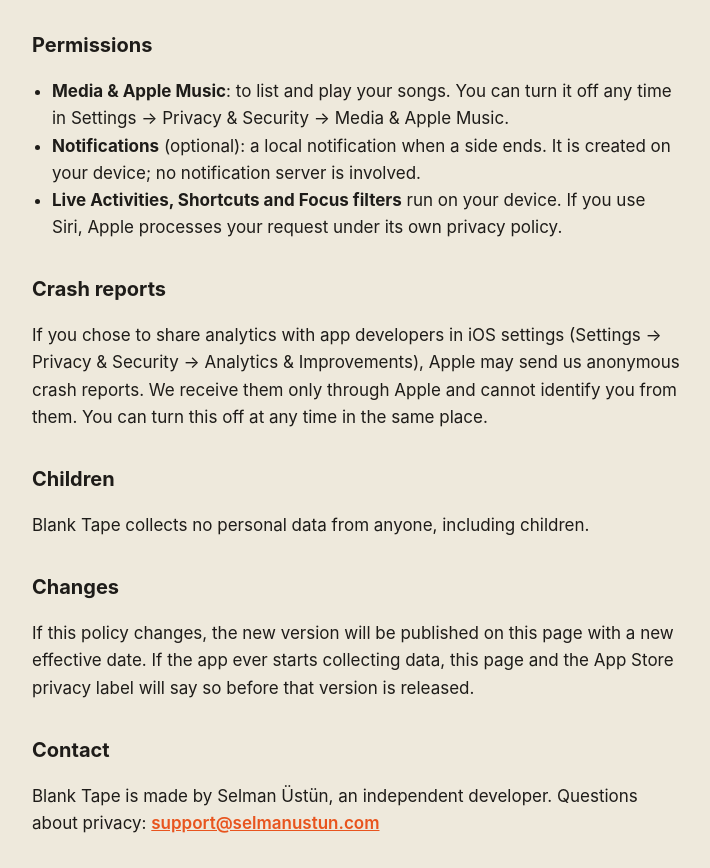
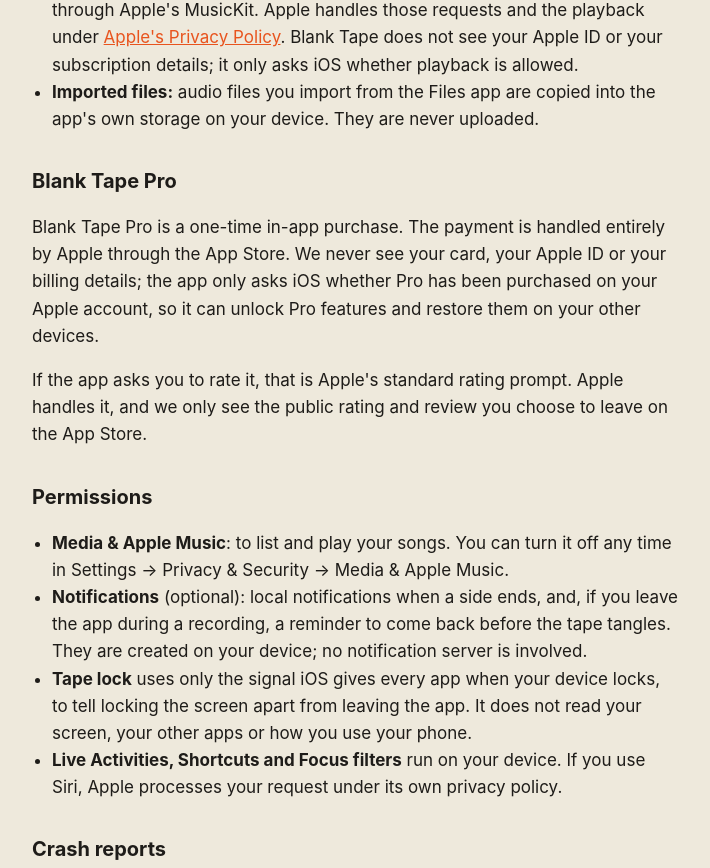
Before and after one commit to SelmanUstun/blanktape, a plain HTML site: page privacy.html in a window 1280 px wide. Shown: the part 1259-2127 px from the top of the page, without its empty margins (284-994 px from the left). Drawn offline with Linux system fonts and the light colour scheme.

Commit message:
Privacy policy for 1.1: skill tapes, Blank Tape Pro, tape lock, notifications
Co-Authored-By: Claude Opus 5.5 <noreply@anthropic.com>

```diff
--- a/privacy.html
+++ b/privacy.html
@@ -17,7 +17,7 @@
 <main>
 <section id="en">
 <h1>Privacy Policy</h1>
-<p class="meta">Effective 18 November 2026 · Blank Tape for iPhone and iPad</p>
+<p class="meta">Effective 22 November 2026 · Blank Tape for iPhone and iPad</p>
 
 <div class="card">
 <p><strong>Short version: Blank Tape collects no data.</strong> There is no account, no server, no ads, no analytics and no tracking. Everything the app keeps stays on your device.</p>
@@ -31,6 +31,7 @@
 <li><strong>Your tapes:</strong> tape names, cover colours, track lists and the position on each tape.</li>
 <li><strong>Your settings:</strong> for example key sounds, tape hiss and auto-reverse.</li>
 <li><strong>A short listening log:</strong> when you played, which tape and side, and for how long. It is used only inside the app, never leaves your device, and you can delete it at any time in Settings → Delete listening history.</li>
+<li><strong>Your skill tapes:</strong> skill names, the parts you practise, your optional goal note, your answer on the MASTER screen, and a log of each recording session (when, how long, which part, and whether it finished or the tape tangled). This is what the hour counter and the cover card are built from. It stays on your device.</li>
 <li><strong>Backup copies of your tape list</strong> inside the app's own storage, so your shelf can be restored if something goes wrong.</li>
 </ul>
 <p>This data is stored in the app's private storage on your device. Like other app data, it can be included in your own iPhone or iPad backup (iCloud Backup or a computer backup), which Apple and you control. Deleting the app deletes all of it.</p>
@@ -42,10 +43,15 @@
 <li><strong>Imported files:</strong> audio files you import from the Files app are copied into the app's own storage on your device. They are never uploaded.</li>
 </ul>
 
+<h2>Blank Tape Pro</h2>
+<p>Blank Tape Pro is a one-time in-app purchase. The payment is handled entirely by Apple through the App Store. We never see your card, your Apple ID or your billing details; the app only asks iOS whether Pro has been purchased on your Apple account, so it can unlock Pro features and restore them on your other devices.</p>
+<p>If the app asks you to rate it, that is Apple's standard rating prompt. Apple handles it, and we only see the public rating and review you choose to leave on the App Store.</p>
+
 <h2>Permissions</h2>
 <ul>
 <li><strong>Media &amp; Apple Music</strong>: to list and play your songs. You can turn it off any time in Settings → Privacy &amp; Security → Media &amp; Apple Music.</li>
-<li><strong>Notifications</strong> (optional): a local notification when a side ends. It is created on your device; no notification server is involved.</li>
+<li><strong>Notifications</strong> (optional): local notifications when a side ends, and, if you leave the app during a recording, a reminder to come back before the tape tangles. They are created on your device; no notification server is involved.</li>
+<li><strong>Tape lock</strong> uses only the signal iOS gives every app when your device locks, to tell locking the screen apart from leaving the app. It does not read your screen, your other apps or how you use your phone.</li>
 <li><strong>Live Activities, Shortcuts and Focus filters</strong> run on your device. If you use Siri, Apple processes your request under its own privacy policy.</li>
 </ul>
 
```
